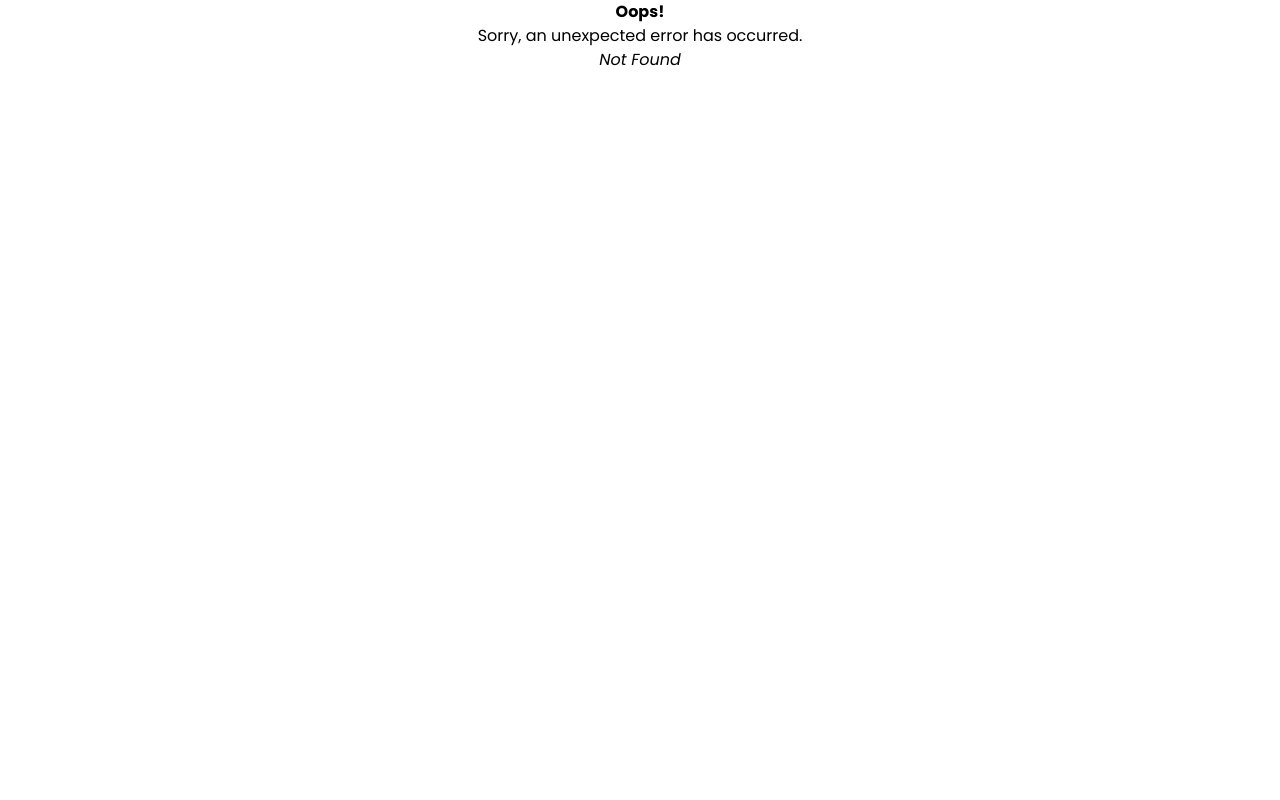
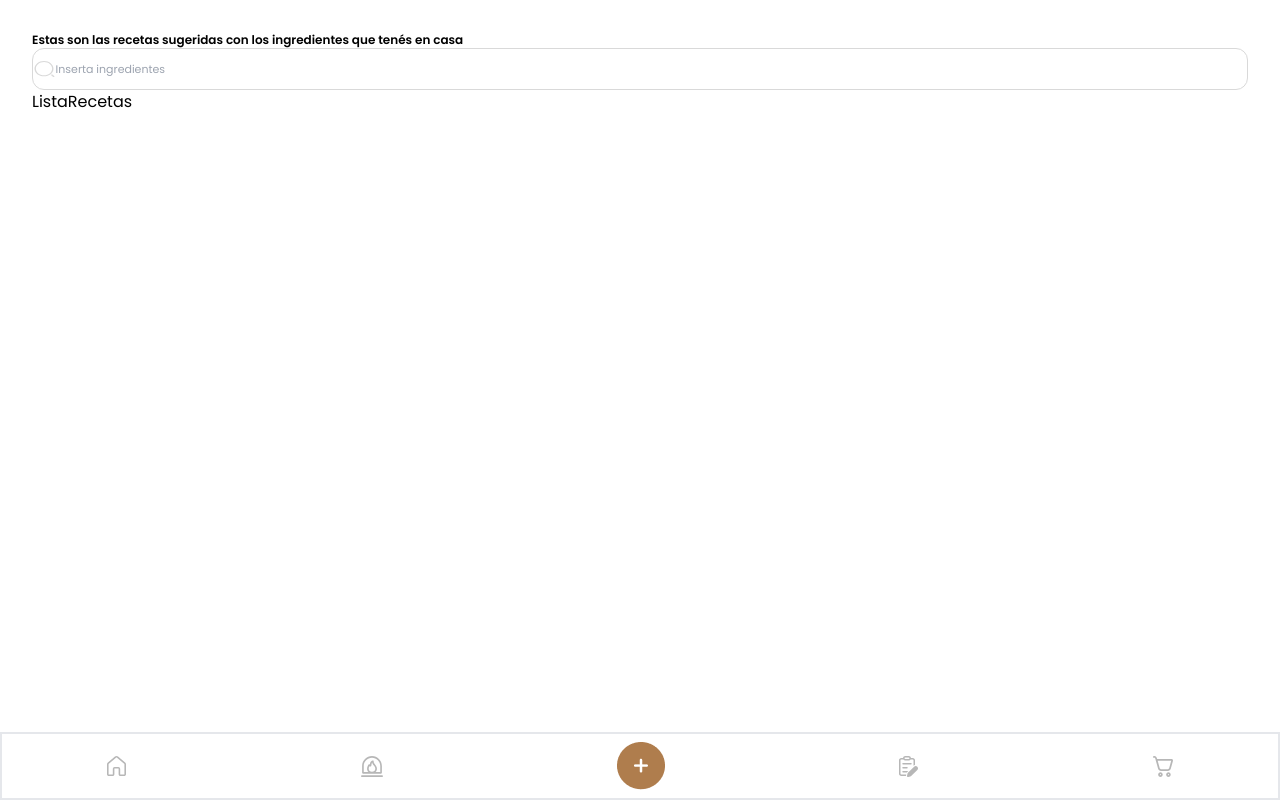
Before and after one commit to No-Country/c16-04-m-node-react, a React (Vite) app in the folder Hiupy/: page /recetas in a window 1280 px wide. Before the commit this address had no page. Built offline with nearby package versions, Linux system fonts and the light colour scheme.

Commit message:
pre pull testing mergeado con backend

```diff
--- a/Hiupy/src/components/Forms/LoginForm.jsx
+++ b/Hiupy/src/components/Forms/LoginForm.jsx
@@ -1,3 +1,5 @@
+import { NavLink } from "react-router-dom";
+
 export const LoginForm = () => {
     return (
         <>
@@ -77,7 +79,7 @@ export const LoginForm = () => {
                     <p className="text-xs font-semibold text-black">
                         ¿Todavía no tenés cuenta?
                         <span className="text-xs text-amarillo-custom">
-                            Registrate
+                            <NavLink to="/Register">Registrate</NavLink>
                         </span>
                     </p>
                 </div>
--- a/Hiupy/src/components/Navigation/NavBar.jsx
+++ b/Hiupy/src/components/Navigation/NavBar.jsx
@@ -6,7 +6,7 @@ export const NavBar = () => {
 
         <div>
             <ul className=" fixed bottom-0 left-0 flex flex-row gap-10
-            w-full mx-auto py-8 justify-around items-center border-2 bg-white">
+            w-full mx-auto p-2 justify-around items-center border-2 bg-white">
                 <NavLink to="/home">
                     <img src="/assets/images/vector/v-home.svg" alt="home-icon" />
                 </NavLink>
@@ -27,9 +27,6 @@ export const NavBar = () => {
                     <img src="/assets/images/vector/v-cart.svg" alt="cart-icon" />
                 </NavLink>
 
-
-
-
                 {/*Se debe crear una lógica para el comportamiento scroll de la navbar */}
             </ul>
         </div>
--- a/Hiupy/src/components/SearchBar/SearchBar.jsx
+++ b/Hiupy/src/components/SearchBar/SearchBar.jsx
@@ -4,7 +4,7 @@ export const SearchBar = () => {
             <div className=" self-center">
                 <img src="/assets/images/search.svg" alt="search-icon" />
             </div>
-            <input type="text" placeholder="Inserta ingredientes con los que quieras cocinar" className="placeholder:text-xs bg-transparent w-10/12 text-xs outline-none py-3" />
+            <input type="text" placeholder="Inserta ingredientes" className="placeholder:text-[11px] bg-transparent w-full h-[40px] text-[11px] outline-none py-3" />
         </div>
     )
 };
--- a/Hiupy/src/pages/Login.jsx
+++ b/Hiupy/src/pages/Login.jsx
@@ -1,4 +1,4 @@
-//  import { NavBar } from "../components";
+// import { NavBar } from "../components";
 import { LoginForm } from "../components";
 
 export const Login = () => {
@@ -10,8 +10,9 @@ export const Login = () => {
                     <br /> ingresa a tu cuenta
                 </h1>
                 <LoginForm/>
+                {/* <NavBar /> */}
             </div>
-            {/* <NavBar /> */}
+
         </>
     );
 };
--- /dev/null
+++ b/Hiupy/src/pages/Recetas/ListaRecetas.jsx
@@ -0,0 +1,8 @@
+
+const ListaRecetas = () => {
+  return (
+    <div>ListaRecetas</div>
+  )
+}
+
+export default ListaRecetas
--- /dev/null
+++ b/Hiupy/src/pages/Recetas/RecetasContainer.jsx
@@ -0,0 +1,18 @@
+import { NavBar, SearchBar } from "../../components";
+import ListaRecetas from "./ListaRecetas";
+
+export const RecetasContainer = () => {
+    return (
+        <>
+            <div className="container p-8">
+                <h2 className="text-xs font-semibold">
+                    Estas son las recetas sugeridas con los ingredientes que
+                    tenés en casa
+                </h2>
+                <SearchBar/>
+                <ListaRecetas/>
+                <NavBar/>
+            </div>
+        </>
+    );
+};
--- /dev/null
+++ b/Hiupy/src/pages/Recetas/index.js
@@ -0,0 +1 @@
+export * from "./RecetasContainer"
--- a/Hiupy/src/pages/Register.jsx
+++ b/Hiupy/src/pages/Register.jsx
@@ -33,7 +33,7 @@ export const Register = () => {
 
   return (
     <div>
-      <NavBar />
+      {/* <NavBar /> */}
       <form
         onSubmit={handleSubmit}
         className="flex flex-col text-left gap-2 m-10"
@@ -86,7 +86,7 @@ export const Register = () => {
             onChange={handleCheckboxChange}
           />
           {isChecked ? (
-            <p className="flexe text-ff9c00">
+            <p className="flex text-ff9c00">
               ¡Términos y condiciones aceptados!
             </p>
           ) : (
--- a/Hiupy/src/pages/index.js
+++ b/Hiupy/src/pages/index.js
@@ -3,3 +3,4 @@ export * from "./Login";
 export * from "./LoadingPage";
 export * from "./ErrorPage";
 export * from "./Register";
+export * from "./Recetas"
```
Also changed, not shown: Hiupy/src/router/AppRouter.jsx (+5 -7 lines), Hiupy/public/assets/Button.png (added), Hiupy/public/assets/Button.svg (added).
